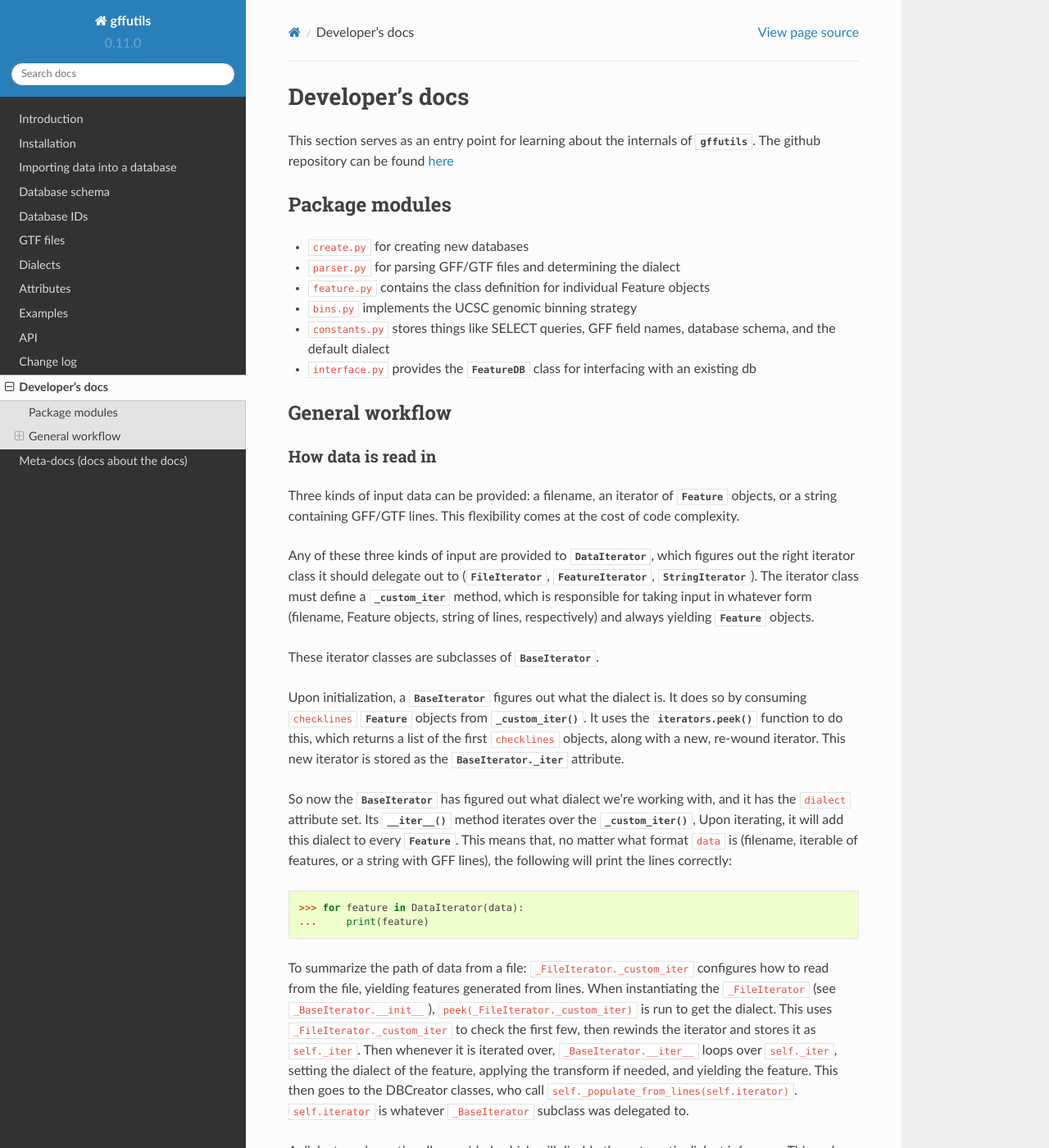
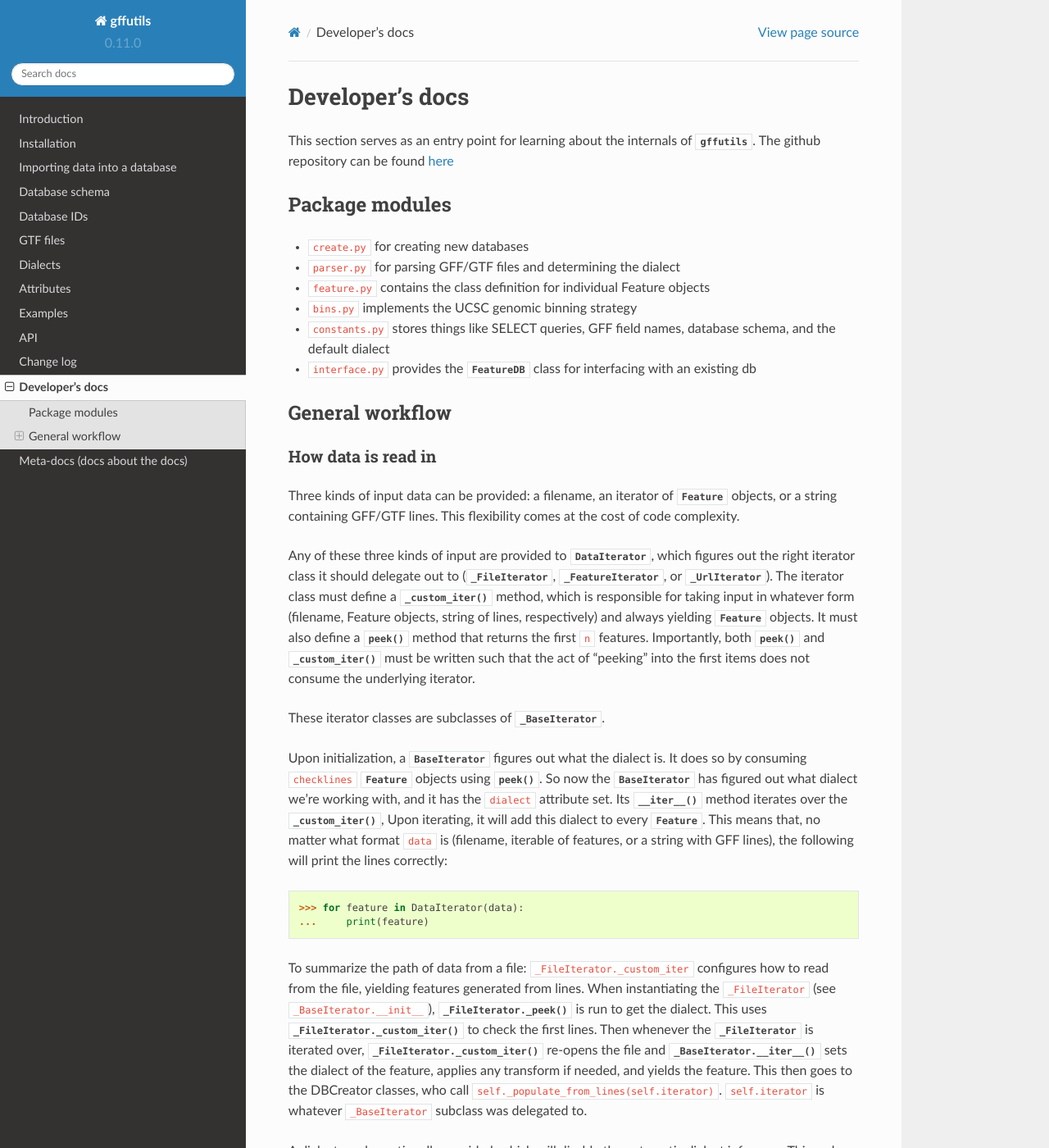
Before and after one commit to daler/gffutils, a Sphinx documentation site: the page built from doc/source/developers.rst, in a window 1280 px wide and 1400 px high. Shown: the whole window at 82% size. Built offline with Sphinx 7.4.7 and the Read the Docs theme 2.0.0, drawn with Linux system fonts in a browser that asks for light colours.

Commit message:
update iterators section of developers docs

```diff
--- a/doc/source/developers.rst
+++ b/doc/source/developers.rst
@@ -25,24 +25,23 @@ flexibility comes at the cost of code complexity.
 
 Any of these three kinds of input are provided to :class:`DataIterator`, which
 figures out the right iterator class it should delegate out to
-(:class:`FileIterator`, :class:`FeatureIterator`, :class:`StringIterator`).
-The iterator class must define a :class:`_custom_iter` method, which is
+(:class:`_FileIterator`, :class:`_FeatureIterator`, or :class:`_UrlIterator`).
+The iterator class must define a :meth:`_custom_iter` method, which is
 responsible for taking input in whatever form (filename, Feature objects,
-string of lines, respectively) and always yielding :class:`Feature` objects.
+string of lines, respectively) and always yielding :class:`Feature` objects. It
+must also define a :meth:`peek` method that returns the first ``n`` features.
+Importantly, both :meth:`peek` and :meth:`_custom_iter` must be written such
+that the act of "peeking" into the first items does not consume the underlying
+iterator.
 
-These iterator classes are subclasses of :class:`BaseIterator`.
+These iterator classes are subclasses of :class:`_BaseIterator`.
 
 Upon initialization, a :class:`BaseIterator` figures out what the dialect is.
-It does so by consuming `checklines` :class:`Feature` objects from
-:meth:`_custom_iter`. It uses the :func:`iterators.peek` function to do this,
-which returns a list of the first `checklines` objects, along with a new,
-re-wound iterator. This new iterator is stored as the
-:attr:`BaseIterator._iter` attribute.
-
-So now the :class:`BaseIterator` has figured out what dialect we're working
-with, and it has the `dialect` attribute set. Its :meth:`__iter__`
-method iterates over the :meth:`_custom_iter`, Upon iterating, it
-will add this dialect to every :class:`Feature`. This means that, no matter
+It does so by consuming `checklines` :class:`Feature` objects using
+:meth:`peek`. So now the :class:`BaseIterator` has figured out what dialect
+we're working with, and it has the `dialect` attribute set. Its
+:meth:`__iter__` method iterates over the :meth:`_custom_iter`, Upon iterating,
+it will add this dialect to every :class:`Feature`. This means that, no matter
 what format `data` is (filename, iterable of features, or a string with GFF
 lines), the following will print the lines correctly::
 
@@ -52,15 +51,14 @@ lines), the following will print the lines correctly::
 To summarize the path of data from a file: ``_FileIterator._custom_iter``
 configures how to read from the file, yielding features generated from lines.
 When instantiating the ``_FileIterator`` (see ``_BaseIterator.__init__``),
-``peek(_FileIterator._custom_iter)`` is run to get the dialect. This uses
-``_FileIterator._custom_iter`` to check the first few, then rewinds the
-iterator and stores it as ``self._iter``. Then whenever it is iterated over,
-``_BaseIterator.__iter__`` loops over ``self._iter``, setting the dialect of
-the feature, applying the transform if needed, and yielding the feature.
-This then goes to the DBCreator classes, who call
+:meth:`_FileIterator._peek()` is run to get the dialect. This uses
+:meth:`_FileIterator._custom_iter` to check the first lines. Then whenever the
+:class:`_FileIterator` is iterated over, :meth:`_FileIterator._custom_iter`
+re-opens the file and :meth:`_BaseIterator.__iter__` sets the dialect of the
+feature, applies any transform if needed, and yields the feature. This then
+goes to the DBCreator classes, who call
 ``self._populate_from_lines(self.iterator)``. ``self.iterator`` is whatever
 ``_BaseIterator`` subclass was delegated to.
-
 
 A dialect can be optionally provided, which will disable the automatic dialect
 inference. This makes it straightforward to sanitize input, or convert to
```
